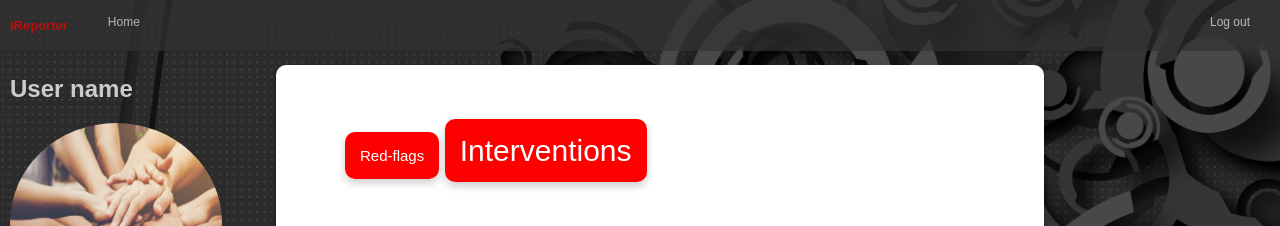
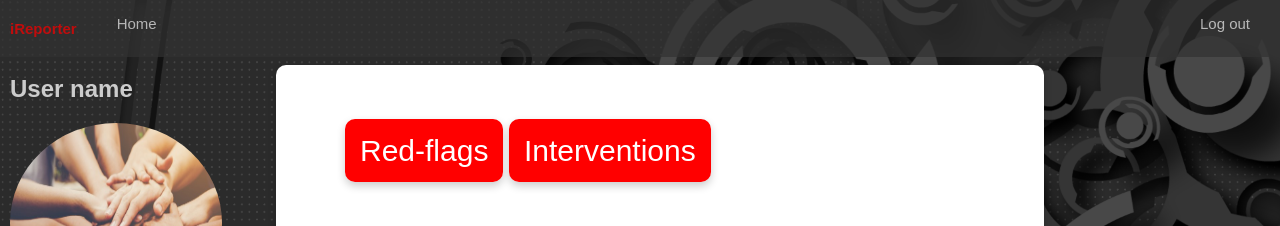
Before and after one commit to Nico-Nsereko/i_Reporter, a plain HTML site: page UI/interventionrecords.html in a window 1280 px wide. Shown: the top 226 px of the page. Drawn offline with Linux system fonts and the light colour scheme.

Commit message:
Update font sizes

```diff
--- a/UI/interventionrecords.html
+++ b/UI/interventionrecords.html
@@ -35,7 +35,7 @@
 
             <div class="incident_details">
                 <div class="panorama">
-                    <a href="redflagrecords.html">Red-flags</a>
+                    <a class="active" href="redflagrecords.html">Red-flags</a>
                     <a class="active">Interventions</a>
                 </div>
                 <div class="incident_elements">
--- a/css/styles.css
+++ b/css/styles.css
@@ -30,7 +30,7 @@ body{
   text-align: center;
   padding: 15px 30px;
   text-decoration: none;
-  font-size: 12px;
+  font-size: 15px;
 }
 
 .topnav a:hover {
@@ -40,7 +40,7 @@ body{
 
 .topnav p{
     color: red;
-    font-size:13px;
+    font-size:15px;
     font-weight: bold;
     padding: 5px 10px;
 }
```
Also changed, not shown: UI/redflagrecords.html (+1 -1 lines).
